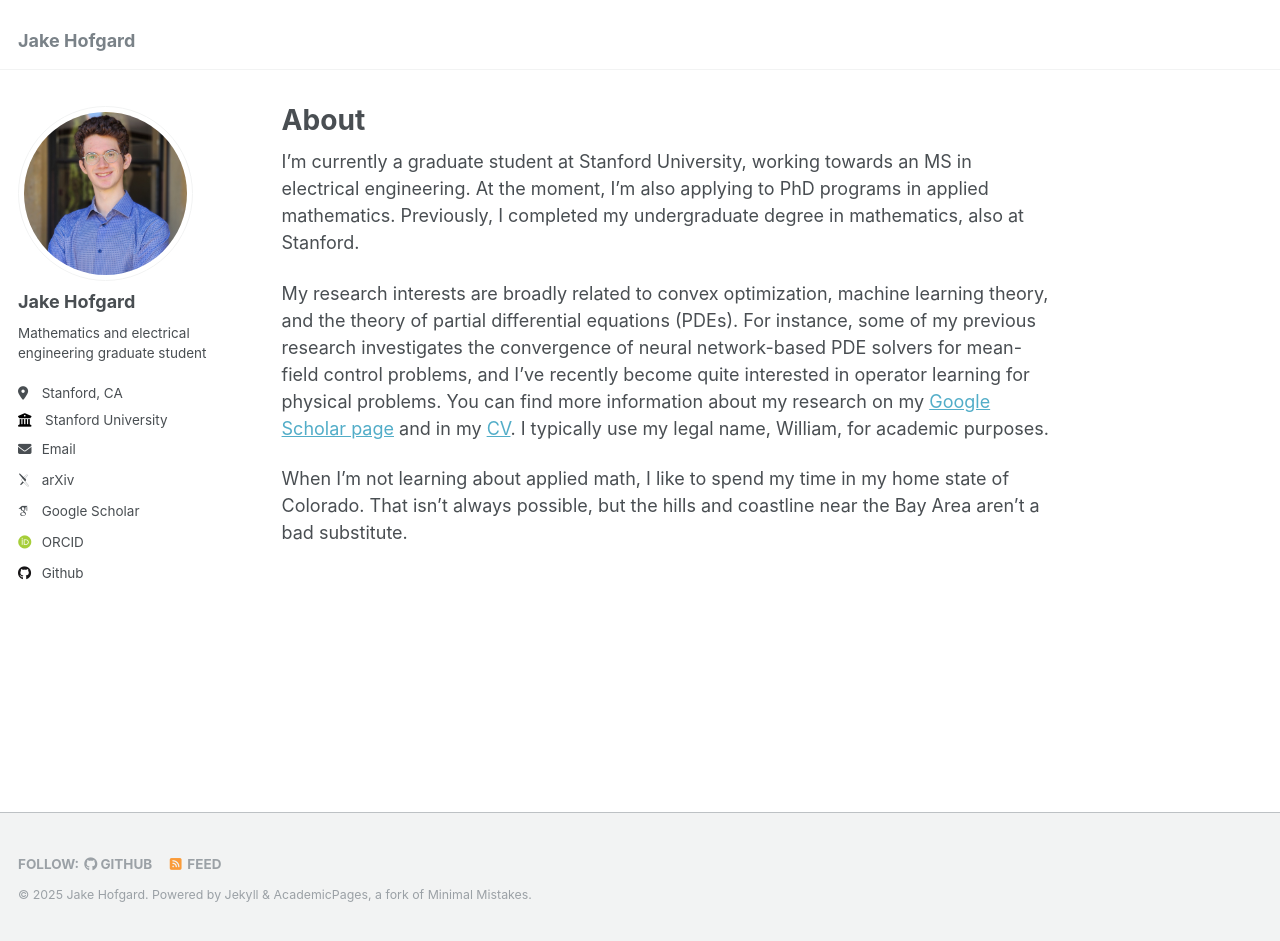
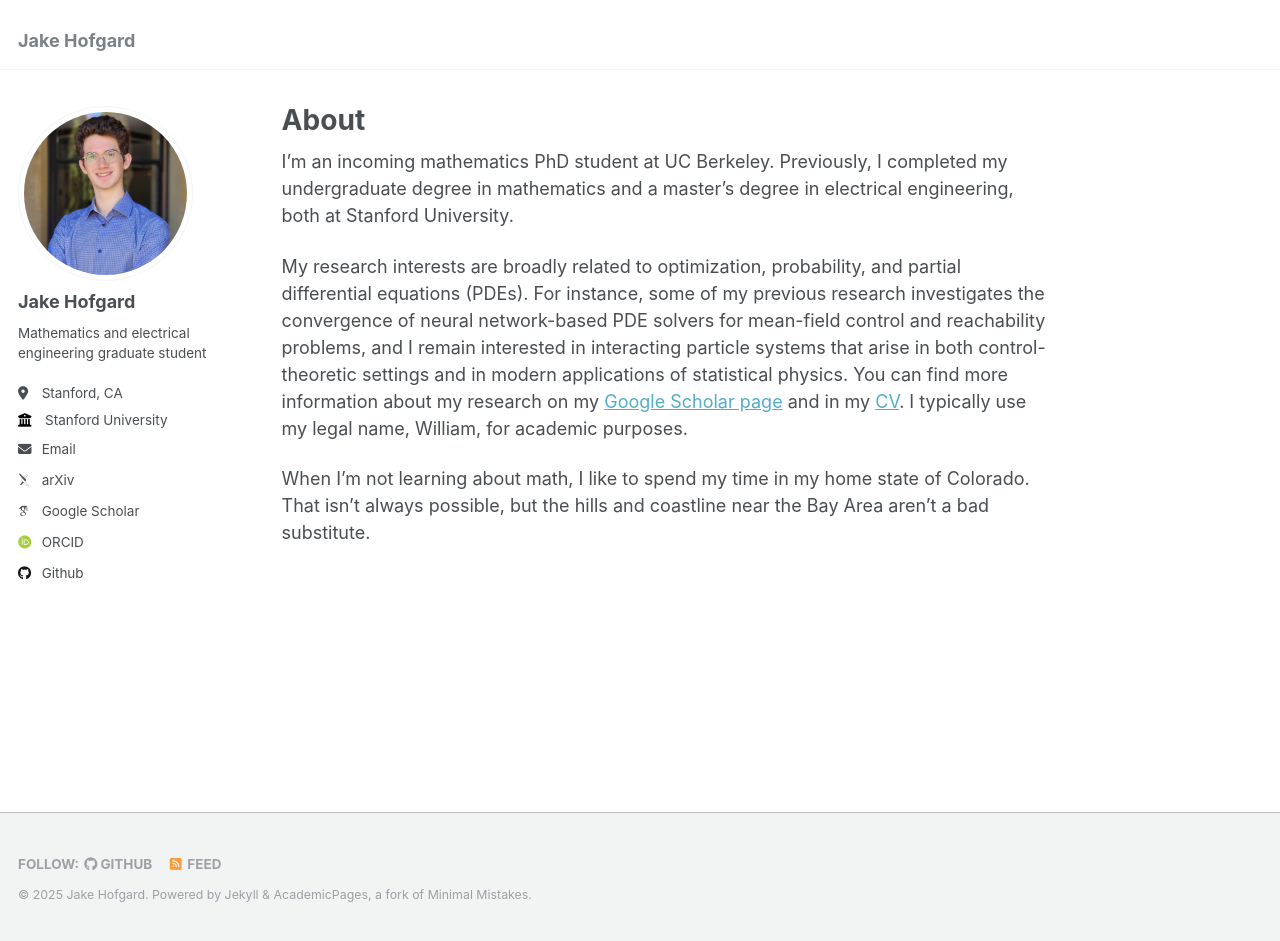
Before and after one commit to jakehofgard/jakehofgard.github.io, a Jekyll site: the page built from _pages/about.md, in a window 1280 px wide and 941 px high. Built offline with Jekyll 4.4.1, drawn with Linux system fonts in a browser that asks for light colours; some web fonts are replaced.

Commit message:
Update about.md

```diff
--- a/_pages/about.md
+++ b/_pages/about.md
@@ -7,8 +7,8 @@ redirect_from:
   - /about.html
 ---
 
-I'm currently a graduate student at Stanford University, working towards an MS in electrical engineering. At the moment, I'm also applying to PhD programs in applied mathematics. Previously, I completed my undergraduate degree in mathematics, also at Stanford.
+I'm an incoming mathematics PhD student at UC Berkeley. Previously, I completed my undergraduate degree in mathematics and a master's degree in electrical engineering, both at Stanford University.
 
-My research interests are broadly related to convex optimization, machine learning theory, and the theory of partial differential equations (PDEs). For instance, some of my previous research investigates the convergence of neural network-based PDE solvers for mean-field control problems, and I've recently become quite interested in operator learning for physical problems. You can find more information about my research on my [Google Scholar page](https://scholar.google.com/citations?user=VJcUlLQAAAAJ&hl=en&oi=sra) and in my [CV](../files/Jake_Hofgard_CV_Fall24.pdf). I typically use my legal name, William, for academic purposes.
+My research interests are broadly related to optimization, probability, and partial differential equations (PDEs). For instance, some of my previous research investigates the convergence of neural network-based PDE solvers for mean-field control and reachability problems, and I remain interested in interacting particle systems that arise in both control-theoretic settings and in modern applications of statistical physics. You can find more information about my research on my [Google Scholar page](https://scholar.google.com/citations?user=VJcUlLQAAAAJ&hl=en&oi=sra) and in my [CV](../files/Jake_Hofgard_CV_Fall24.pdf). I typically use my legal name, William, for academic purposes.
 
-When I'm not learning about applied math, I like to spend my time in my home state of Colorado. That isn't always possible, but the hills and coastline near the Bay Area aren't a bad substitute.
+When I'm not learning about math, I like to spend my time in my home state of Colorado. That isn't always possible, but the hills and coastline near the Bay Area aren't a bad substitute.
```
